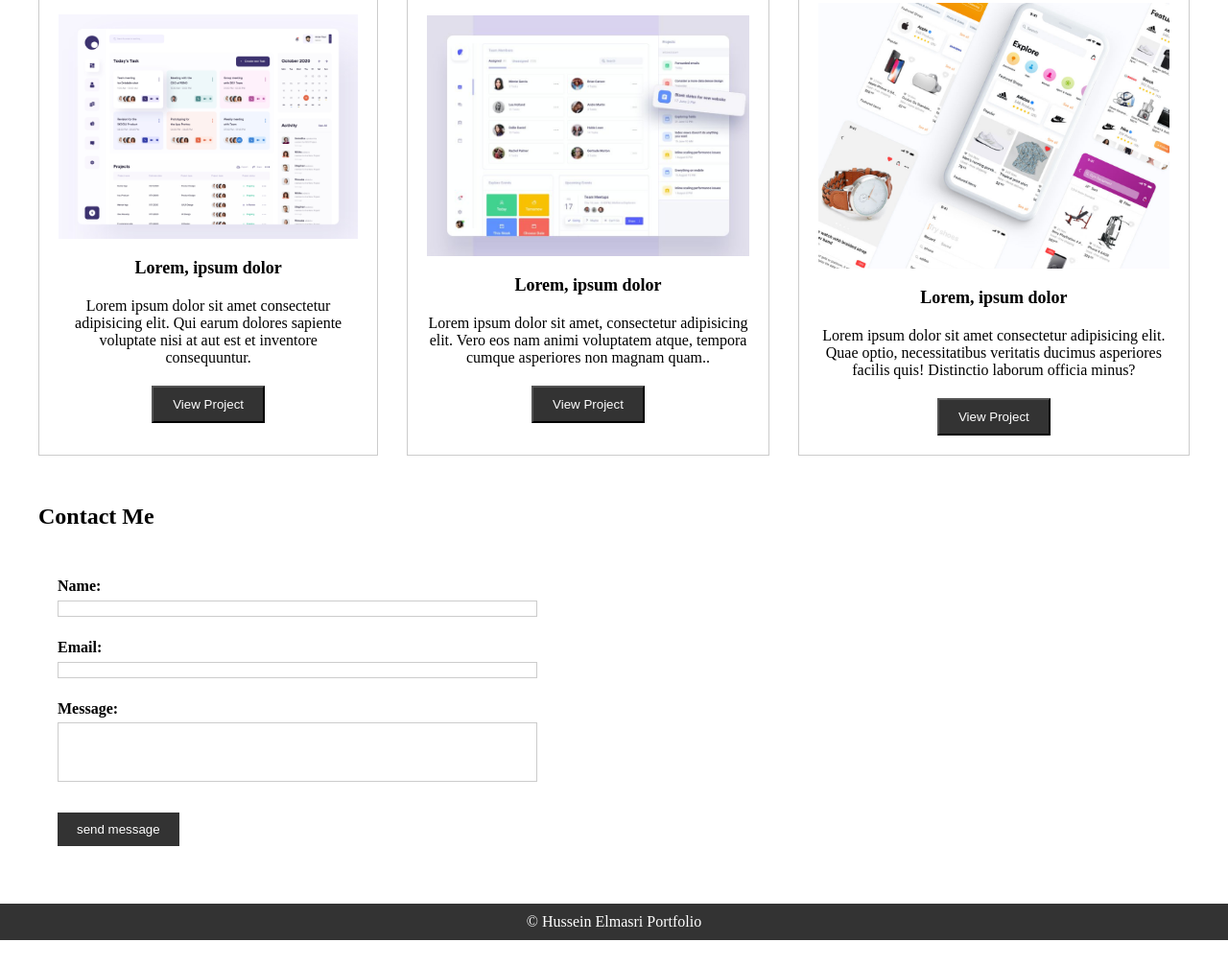
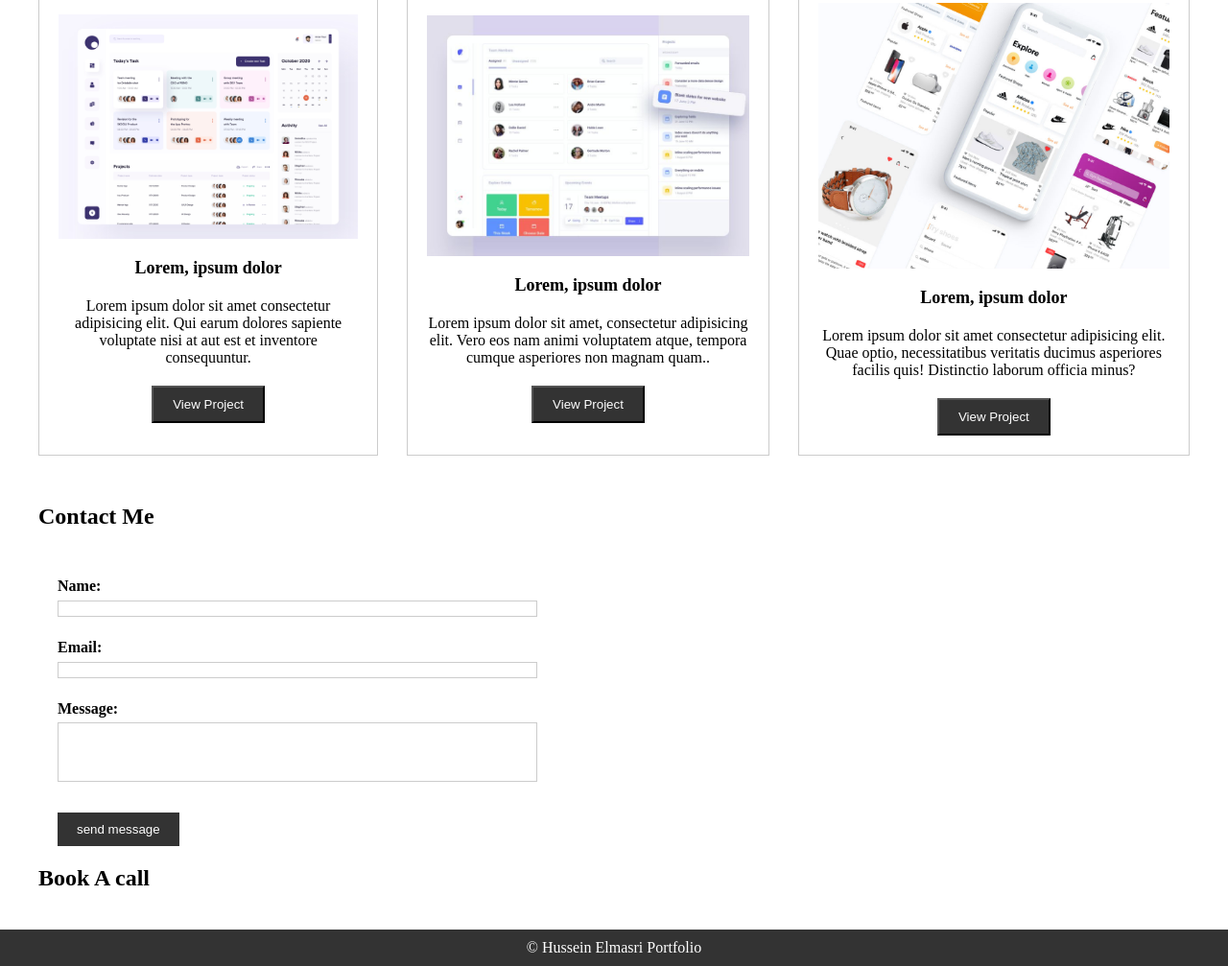
Before and after one commit to husseinelmasri/Html, a plain HTML site: page index.html in a window 1280 px wide. Shown: the part 423-1430 px from the top of the page at 96% size. Before the commit the page ends 1403 px from the top, so only its background shows below. Drawn offline with Linux system fonts and the light colour scheme.

Commit message:
working on booking page

```diff
--- a/index.html
+++ b/index.html
@@ -71,6 +71,10 @@
         <input class="contact__submit" type="submit" value="send message">
       </form>
     </section>
+
+    <section>
+      <h1>Book A call</h1>
+    </section>
   </main>
   <footer class="footer">
     <p>&copy; Hussein Elmasri Portfolio</p>
```
